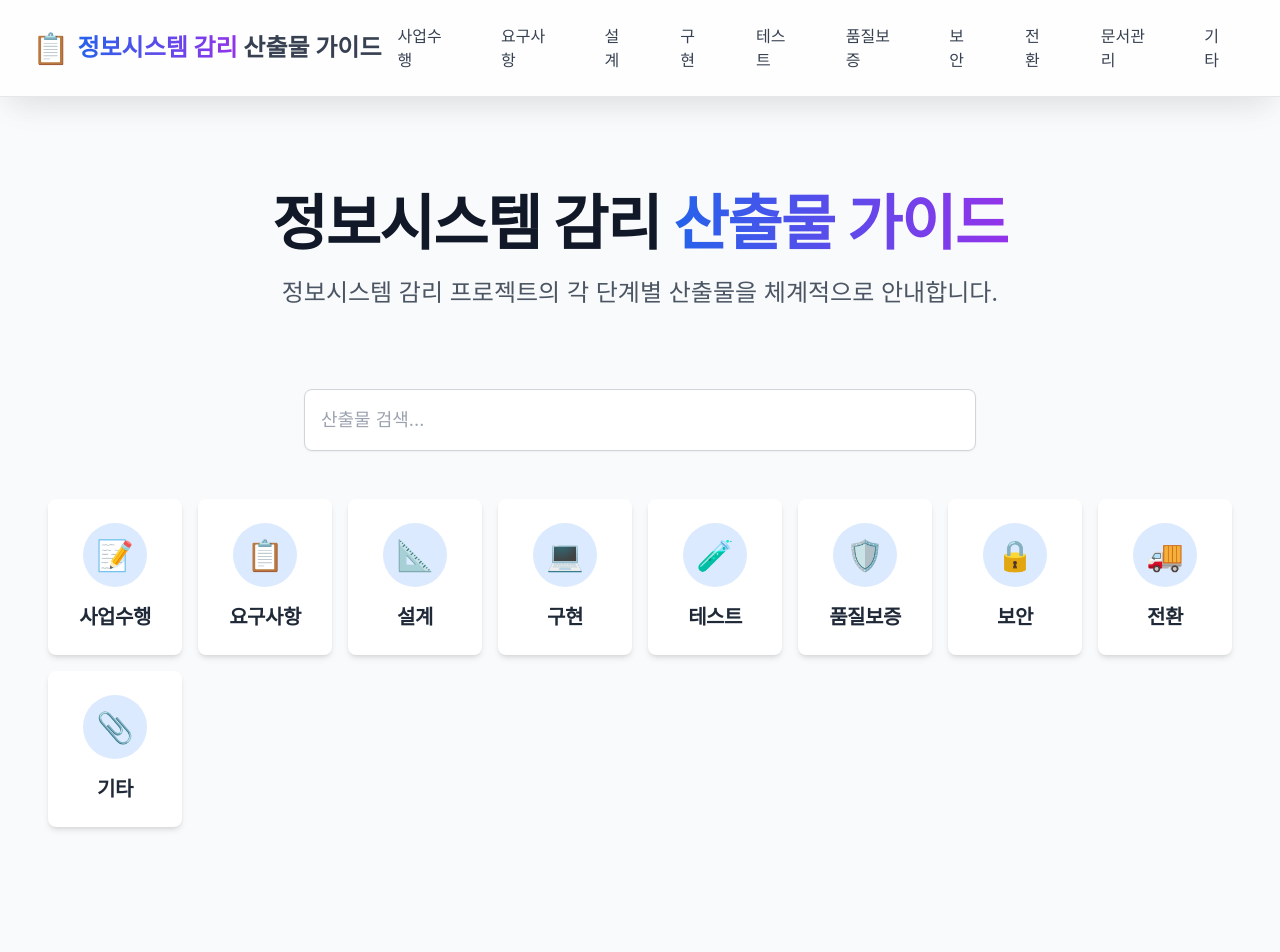
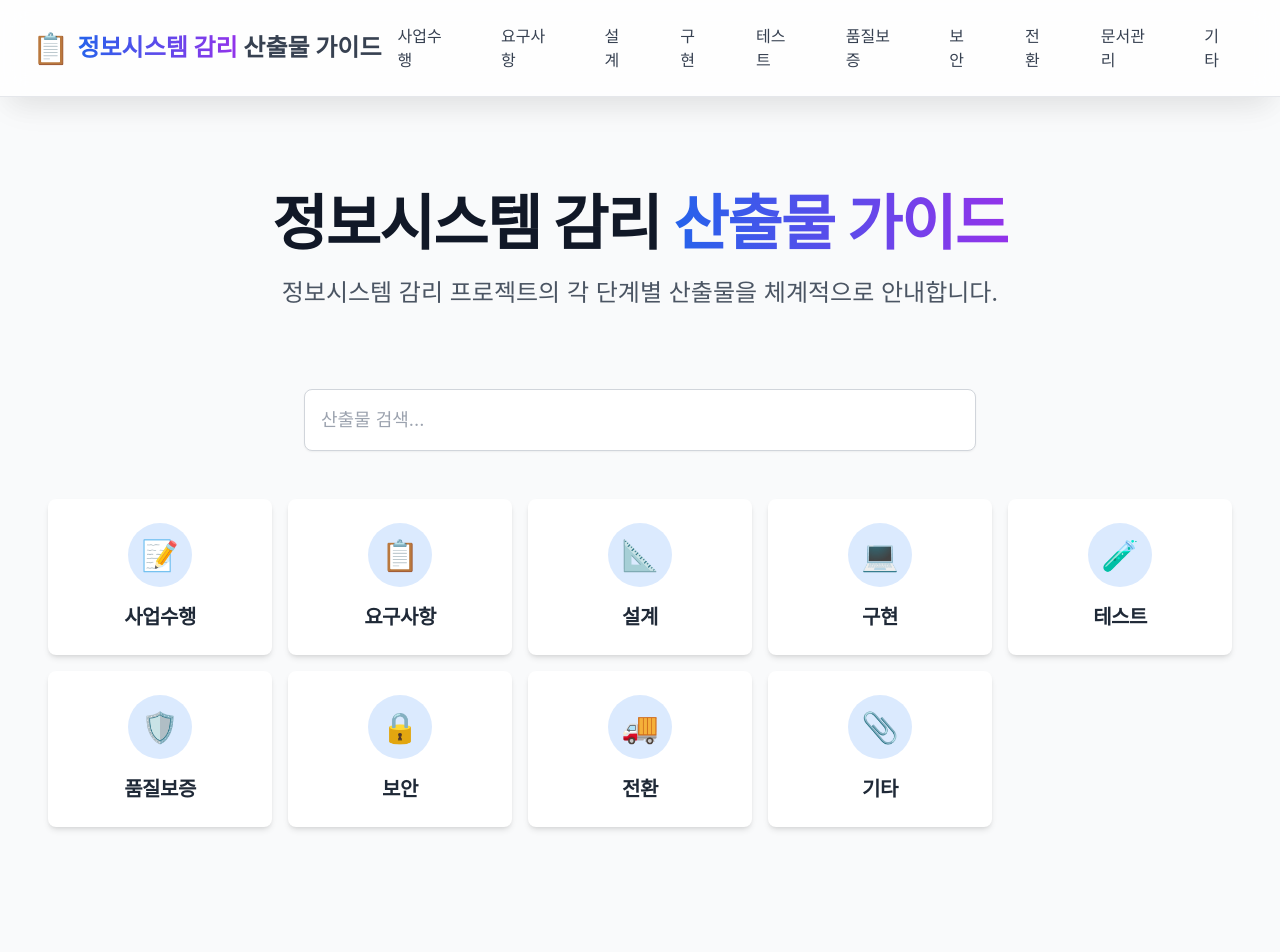
Before and after one commit to jeonck/deliverables-guide, a React (Vite) app: page /#/ in a window 1280 px wide. Shown: the top 952 px of the page. Built offline with nearby package versions, Linux system fonts and the light colour scheme.

Commit message:
feat: adjust category card layout to 5-4 split on Home page

```diff
--- a/src/pages/Home.tsx
+++ b/src/pages/Home.tsx
@@ -79,7 +79,7 @@
 
       {/* All Categories Grid (only if no search term) */}
       {!searchTerm && (
-        <div className="grid grid-cols-2 md:grid-cols-3 lg:grid-cols-6 xl:grid-cols-8 gap-4">
+        <div className="grid grid-cols-2 md:grid-cols-3 lg:grid-cols-5 gap-4">
           {[
             { name: '사업수행', path: '/project-plan', icon: '📝' },
             { name: '요구사항', path: '/requirements', icon: '📋' },
```
